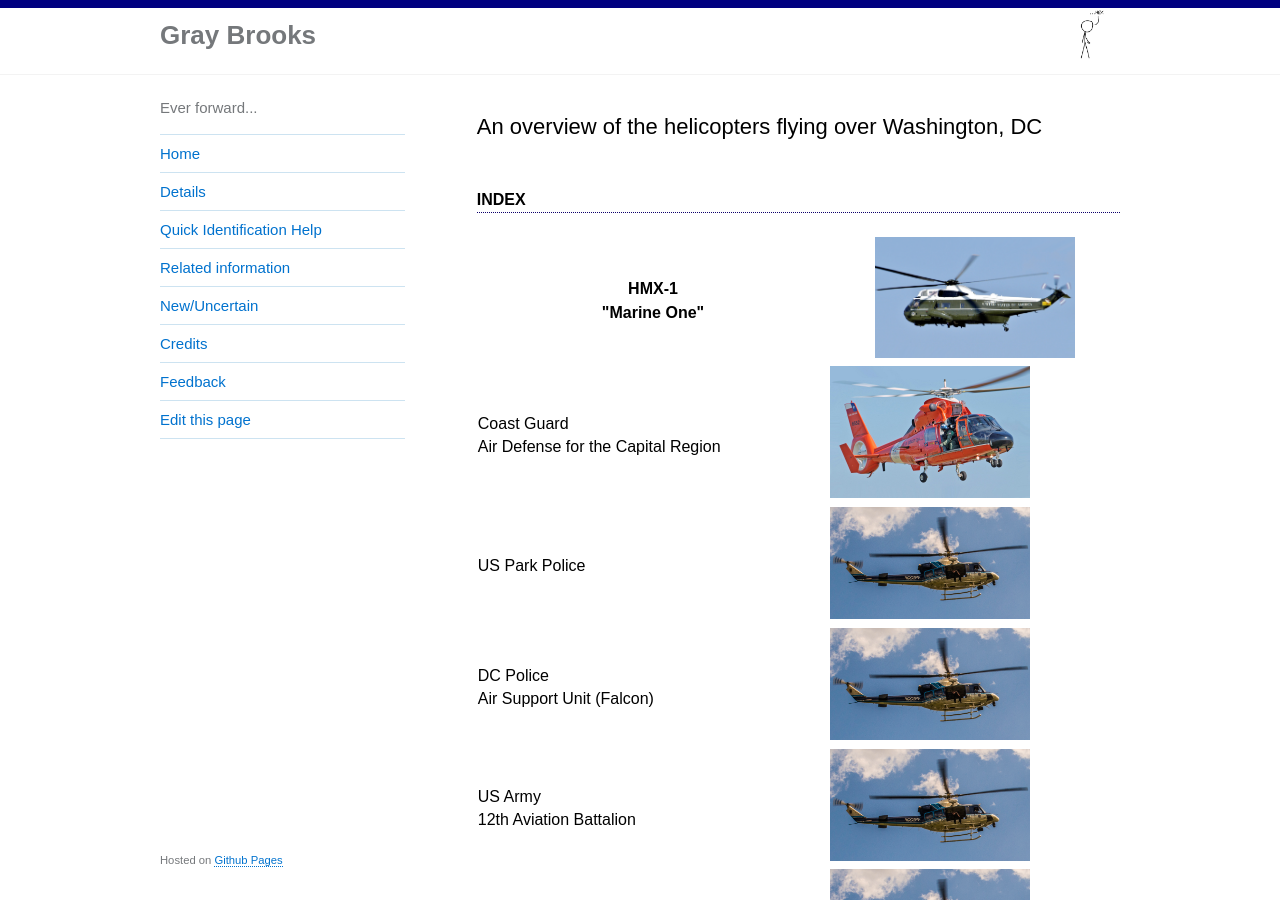
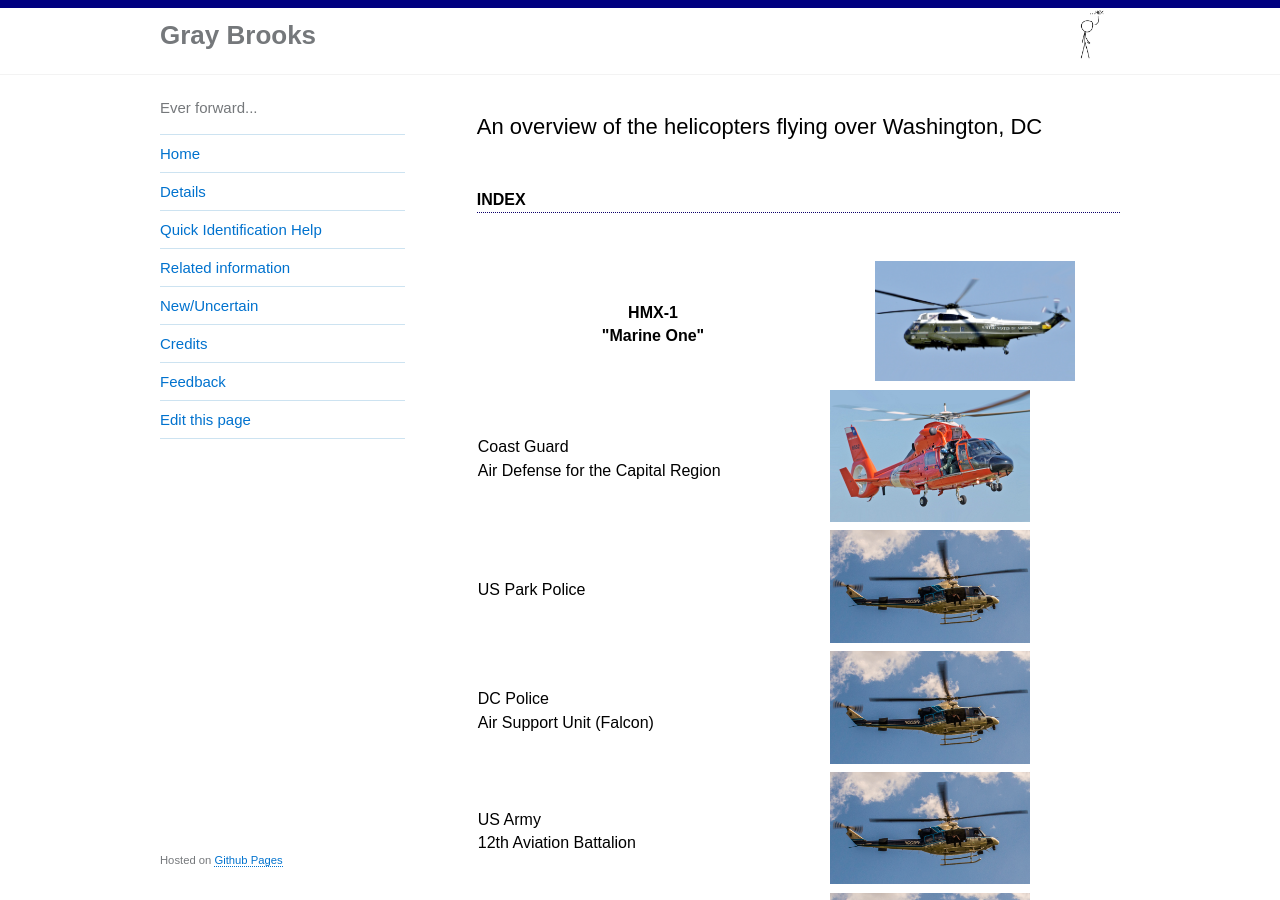
Before and after one commit to gbinal/dc-helicopters, a Jekyll site: the page built from index.md, in a window 1280 px wide and 900 px high. Built offline with Jekyll 4.4.1, drawn with Linux system fonts in a browser that asks for light colours.

Commit message:
trying to fix chart

```diff
--- a/index.md
+++ b/index.md
@@ -11,8 +11,8 @@ published: true
 
  <table style="width:100%">
   <tr>
-    <th></th>
-    <th></th>
+    <th>&nbsp;</th>
+    <th>&nbsp;</th>
   </tr>
   <tr>
     <th>HMX-1<br>"Marine One"</th>
```
